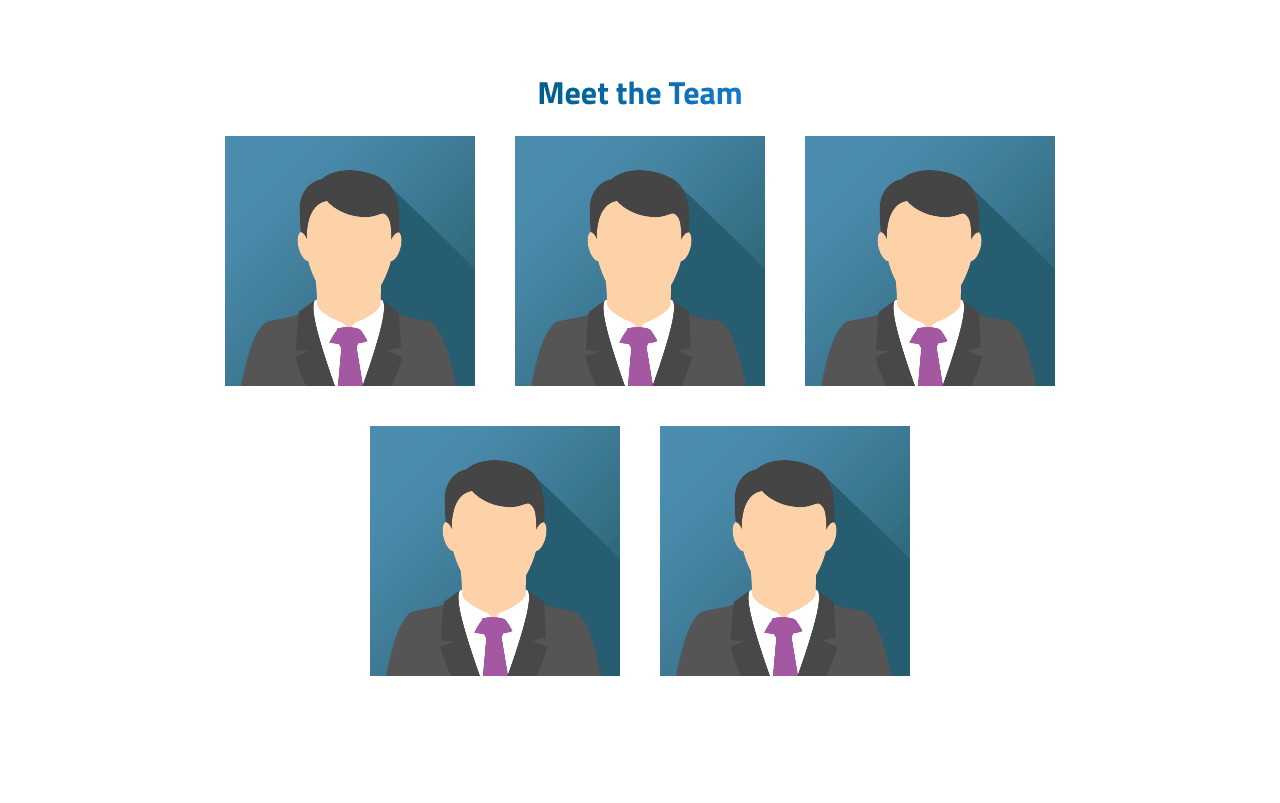
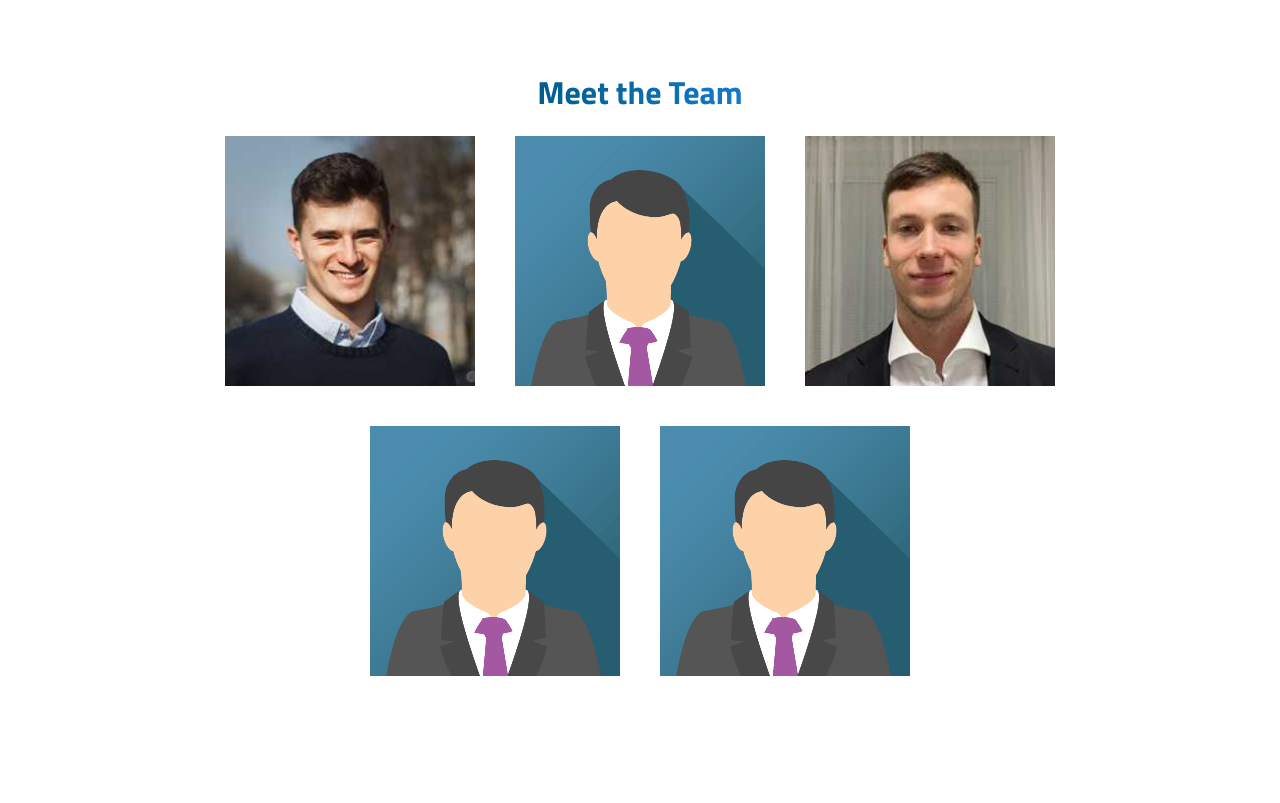
Before and after one commit to ma2skollar/thecaselink, a plain HTML site: page pages/about.html in a window 1280 px wide. Shown: the part 1560-2363 px from the top of the page. Drawn offline with Linux system fonts and the light colour scheme.

Commit message:
uploaded pics from linkedin

```diff
--- a/assets/styles.css
+++ b/assets/styles.css
@@ -324,7 +324,7 @@
   }
 
   .card-back {
-    background-color: var(--bg-color3);
+    background-color: #005CB8;
     transform: rotateY(180deg);
     display: flex;
     align-items: center;
--- a/pages/about.html
+++ b/pages/about.html
@@ -199,7 +199,7 @@
             <div class="card">
               <div class="card-inner">
                 <div class="card-front">
-                  <img src="/assets/img_avatar.png" alt="avatar" width="250px" height="250px">
+                  <img src="/assets/jakub_foto.jpeg" alt="avatar" width="250px" height="250px">
                 </div>
                 <div class="card-back">
                   <h1 class="light-title">Jakub</h1>
@@ -223,7 +223,7 @@
             <div class="card">
               <div class="card-inner">
                 <div class="card-front">
-                  <img src="/assets/img_avatar.png" alt="avatar" width="250px" height="250px">
+                  <img src="/assets/matus_foto.jpeg" alt="avatar" width="250px" height="250px">
                 </div>
                 <div class="card-back">
                   <h1 class="light-title">Matúš</h1>
```
Also changed, not shown: assets/jakub_foto.jpeg (added), assets/matus_foto.jpeg (added).
